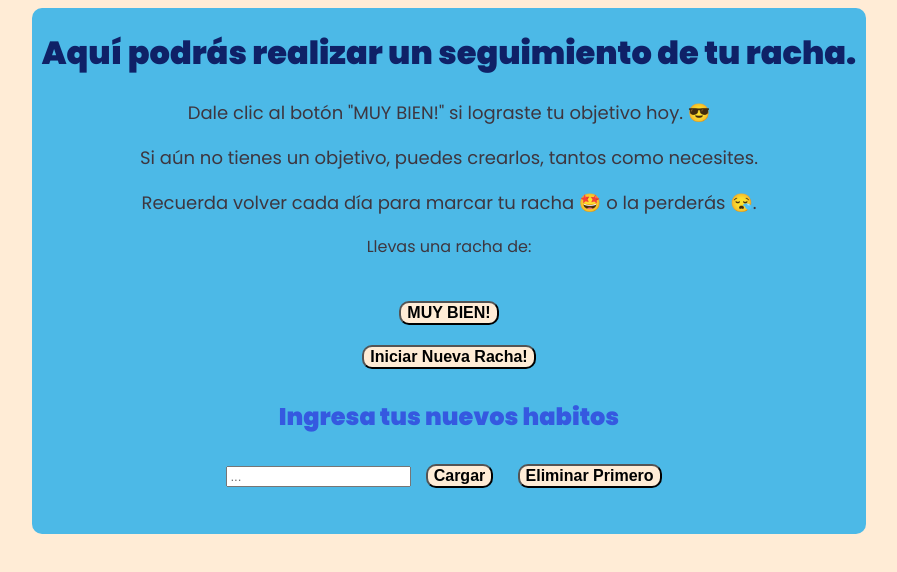
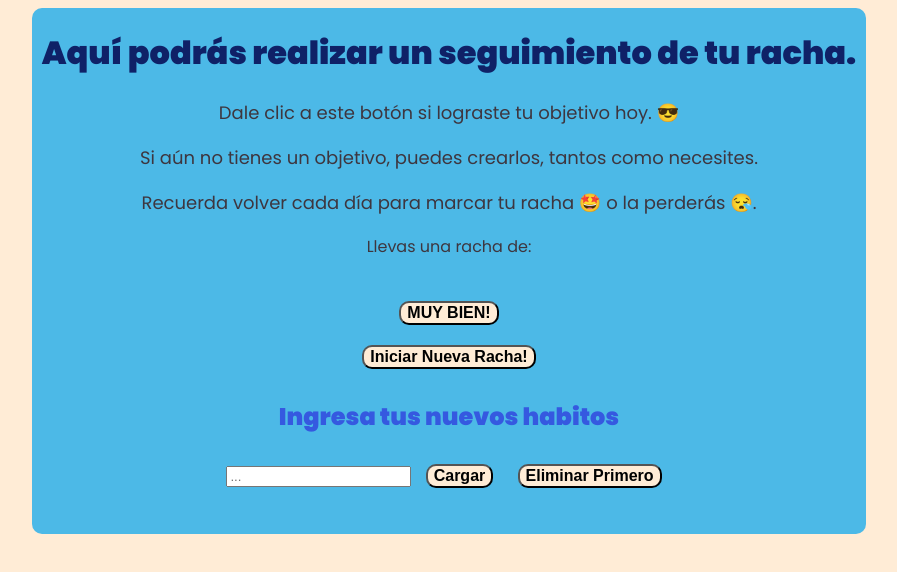
Before and after one commit to MrChrisFabian/FinalProject_ppy, a plain HTML site: page index.html in a window 1280 px wide. Shown: the whole page, without its empty margins (191-1088 px from the left). Drawn offline with Linux system fonts and the light colour scheme.

Commit message:
bug fixed

```diff
--- a/index.html
+++ b/index.html
@@ -13,7 +13,7 @@
     <div id="Rachas">
         <div id="contenedor">
             <h1 class="Titulos">Aquí podrás realizar un seguimiento de tu racha.</h1>
-            <p class="msgInicio">Dale clic al botón "MUY BIEN!" si lograste tu objetivo hoy. 😎</p>
+            <p class="msgInicio">Dale clic a este botón si lograste tu objetivo hoy. 😎</p>
             <p class="msgInicio">Si aún no tienes un objetivo, puedes crearlos, tantos como necesites.</p>
             <p class="msgInicio">Recuerda volver cada día para marcar tu racha 🤩 o la perderás 😪.</p>
             <p>Llevas una racha de: </p>
--- a/script.js
+++ b/script.js
@@ -28,7 +28,7 @@ window.addEventListener('DOMContentLoaded', () => {
 INBOTON.addEventListener('click', () => {
     inicioRacha();
     uiAct();
-    MSG.style.display='none'
+
 
 })
 
```
